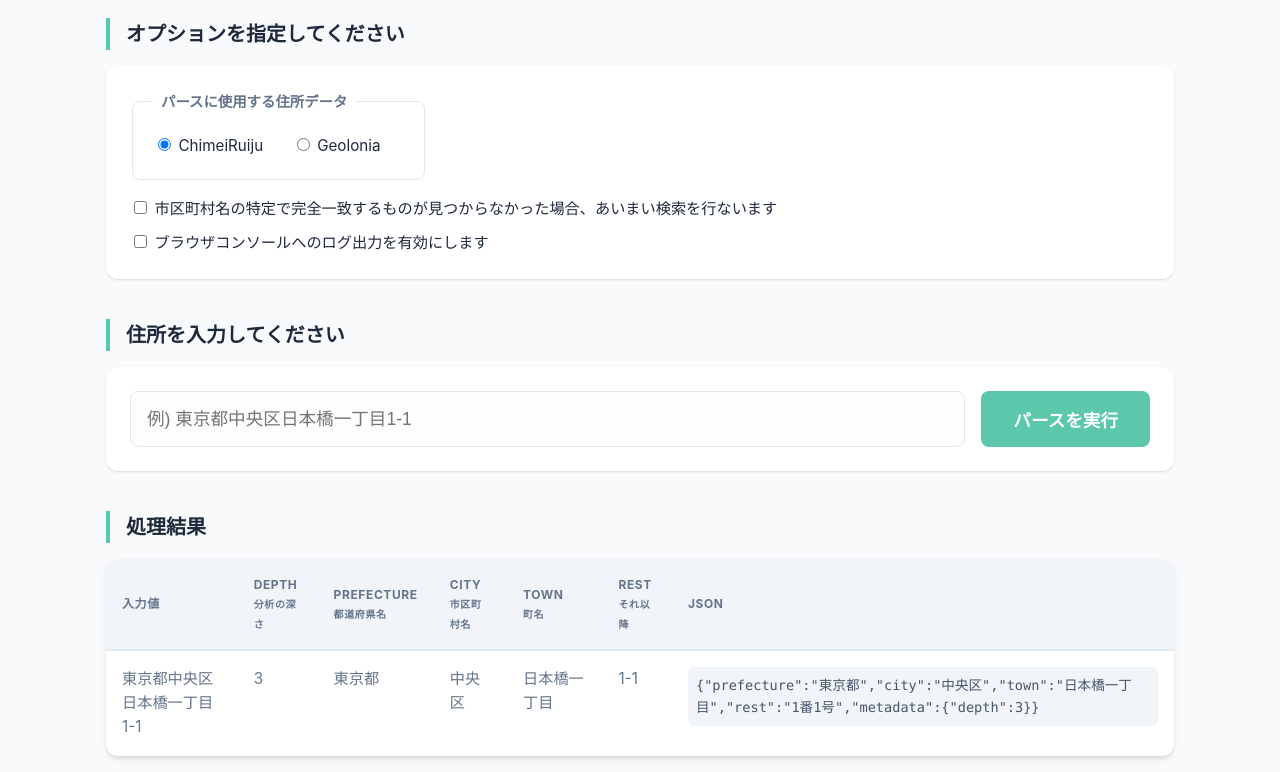
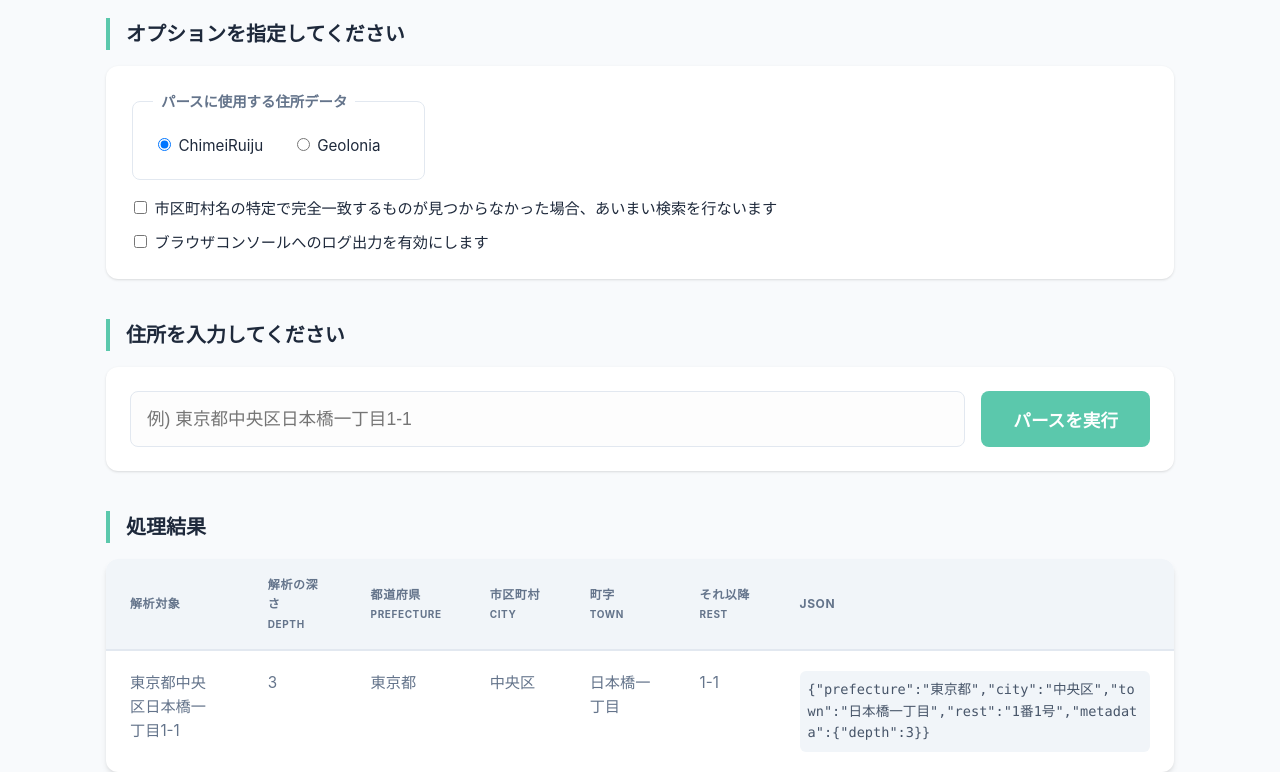
Before and after one commit to YuukiToriyama/japanese-address-parser, a plain HTML site: page public/nightly.html in a window 1280 px wide. Shown: the part 180-952 px from the top of the page. Drawn offline with Linux system fonts and the light colour scheme; a script that the page names is missing.

Commit message:
update: rename table headers and adjust column widths for better readability

```diff
--- a/public/nightly.html
+++ b/public/nightly.html
@@ -51,12 +51,12 @@
 <table class="output">
     <thead>
     <tr>
-        <th>入力値</th>
-        <th>depth<br><small>分析の深さ</small></th>
-        <th>prefecture<br><small>都道府県名</small></th>
-        <th>city<br><small>市区町村名</small></th>
-        <th>town<br><small>町名</small></th>
-        <th>rest<br><small>それ以降</small></th>
+        <th>解析対象</th>
+        <th>解析の深さ<br><small>depth</small></th>
+        <th>都道府県<br><small>prefecture</small></th>
+        <th>市区町村<br><small>city</small></th>
+        <th>町字<br><small>town</small></th>
+        <th>それ以降<br><small>rest</small></th>
         <th>JSON</th>
     </tr>
     </thead>
--- a/public/style.css
+++ b/public/style.css
@@ -138,12 +138,13 @@ h3 {
     text-transform: uppercase;
     letter-spacing: 0.05em;
     color: var(--text-muted);
-    padding: 1rem;
+    padding: 1rem 1.5rem;
     border-bottom: 2px solid var(--border-color);
+    min-width: 100px;
 }
 
 .output td {
-    padding: 1rem;
+    padding: 1.25rem 1.5rem;
     border-bottom: 1px solid var(--border-color);
     font-size: 0.95rem;
     cursor: pointer;
```
Also changed, not shown: public/debug.html (+5 -5 lines), public/index.html (+5 -5 lines).
